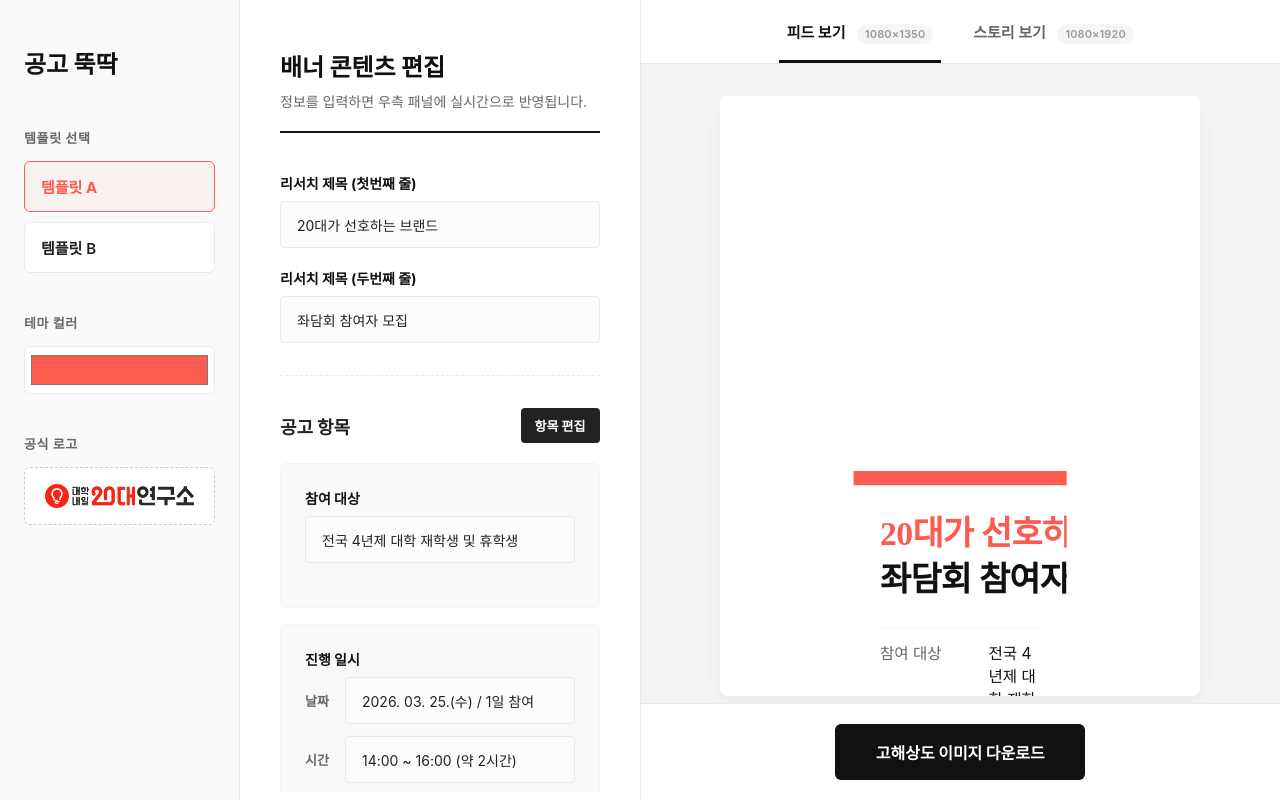
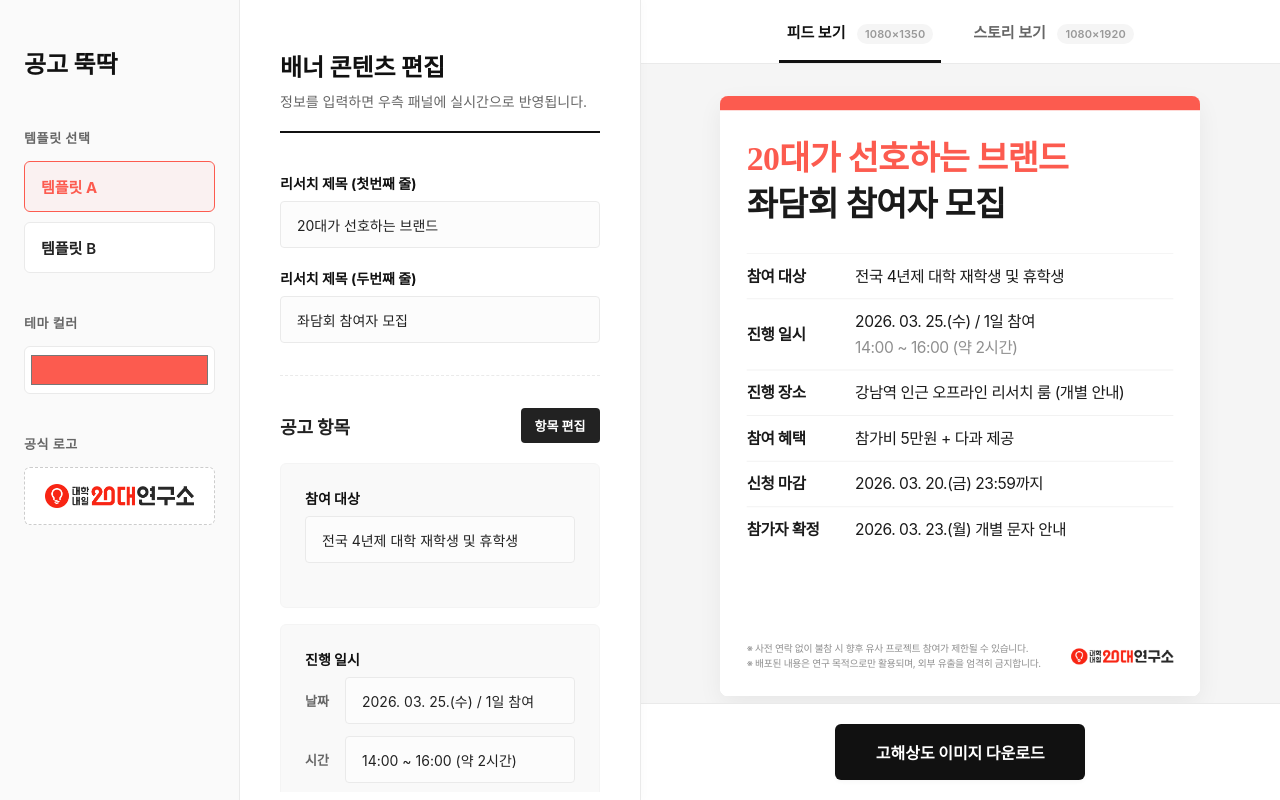
Before and after one commit to dalcie301/rbanner-generator, a plain HTML site: page index.html in a window 1280 px wide. Drawn offline with nearby package versions, Linux system fonts and the light colour scheme; a web font is replaced by a local one.

Commit message:
Revert "Update index.html, script.js, locofy_template_a_story.css"
This reverts commit bafbe2881d2fea4710820ea4709ce38fcafb5273.

```diff
--- a/index.html
+++ b/index.html
@@ -359,8 +359,8 @@
 
                         <div class="form-group notice-group">
                             <label for="notice">유의사항</label>
-                            <textarea id="notice"
-                                rows="3">대학내일20대연구소 전용 리서치 공고 배너 생성기 '공고뚝딱'. 텍스트만 입력하면 공고 이미지가 뚝딱 완성됩니다.</textarea>
+                            <textarea id="notice" rows="3">※ 사전 연락 없이 불참 시 향후 유사 프로젝트 참여가 제한될 수 있습니다.
+※ 배포된 내용은 연구 목적으로만 활용되며, 외부 유출을 엄격히 금지합니다.</textarea>
                         </div>
 
                         <div class="form-actions"
--- a/script.js
+++ b/script.js
@@ -959,10 +959,10 @@ document.addEventListener('DOMContentLoaded', () => {
         // Locofy 구동 등 특정 디자인 모드에서는 absolute scale이 스크롤 높이를 비틀어버리므로 오버플로우 검사를 건너뜀
         const capacityBarWrapper = document.querySelector('.capacity-bar-wrapper');
         if (bannerCanvas.classList.contains('template-a')) {
-            isOver = false;
-            if (capacityBarWrapper) capacityBarWrapper.style.display = 'none';
+             isOver = false;
+             if (capacityBarWrapper) capacityBarWrapper.style.display = 'none';
         } else {
-            if (capacityBarWrapper) capacityBarWrapper.style.display = 'block';
+             if (capacityBarWrapper) capacityBarWrapper.style.display = 'block';
         }
 
         if (capacityBar) {
@@ -996,86 +996,127 @@ document.addEventListener('DOMContentLoaded', () => {
 
             const isTemplateA = bannerCanvas.classList.contains('template-a');
             const isFeedMode = currentMode === 'feed';
+            const isStoryMode = currentMode === 'story';
 
-            if (isTemplateA) {
-                // 1) 모드에 맞는 템플릿 로드
+            if (isTemplateA && (isFeedMode || isStoryMode)) {
+                // 1) 동적 파일 로드 구현체 (개발망 접근 제한 우회용 네이티브 템플릿 로드 적용 완료✨)
                 if (locofyDynamicWrapper.dataset.activeMode !== currentMode) {
                     const templateId = isFeedMode ? 'tpl-locofy-a-feed' : 'tpl-locofy-a-story';
                     const TPL = document.getElementById(templateId);
                     if (TPL) {
-                        locofyDynamicWrapper.innerHTML = TPL.innerHTML;
+                         locofyDynamicWrapper.innerHTML = TPL.innerHTML;
                     }
-                    // 스토리일 때는 별도의 컨테이너 클래스를 주어 CSS 충돌 방지
                     locofyDynamicWrapper.className = isFeedMode ? 'template-a-feed-container' : 'template-a-story-container';
                     locofyDynamicWrapper.dataset.activeMode = currentMode;
                 }
 
+                // 2) 래퍼 전환
                 standardWrapper.style.display = 'none';
                 locofyDynamicWrapper.style.display = 'block';
 
-                // [수정] 스토리/피드 공통으로 루트 요소를 찾도록 변경
                 const targetWrapper = locofyDynamicWrapper.querySelector('.template-a-feed');
                 if (!targetWrapper) return;
 
+                const containerClass = isFeedMode ? 'template-a-feed-container' : 'template-a-story-container';
                 const nativeWidth = 1080;
-                const nativeHeight = isFeedMode ? 1350 : 1920; // 스토리 높이 1920 적용 확인
+                const nativeHeight = isFeedMode ? 1350 : 1920;
 
-                // 2) CSS 스케일링 (강제 높이 지정)
+                // 2) CSS 스케일링
                 const currentWidth = bannerCanvas.clientWidth || 480;
                 const scaleVal = currentWidth / nativeWidth;
+                targetWrapper.style.position = 'absolute';
+                targetWrapper.style.top = '0';
+                targetWrapper.style.left = '0';
+                targetWrapper.style.transformOrigin = 'top left';
+                targetWrapper.style.transform = `scale(${scaleVal})`;
+                targetWrapper.style.width = `${nativeWidth}px`;
+                targetWrapper.style.height = `${nativeHeight}px`;
 
-                targetWrapper.style.transform = `scale(${scaleVal})`;
-                targetWrapper.style.height = `${nativeHeight}px`; // 여기서 1920px로 강제 확장!
-
+                bannerCanvas.style.position = 'relative';
                 bannerCanvas.style.height = `${nativeHeight * scaleVal}px`;
 
-                // 3) 데이터 바인딩 (색상 강제 적용 포함)
+                // 3) 데이터 바인딩 로직
+                // (a) 제목
                 const title1Selector = isFeedMode ? '.line-1' : '.line-12';
                 const title2Selector = isFeedMode ? '.line-2' : '.line-22';
-
                 const locofyTitle1 = targetWrapper.querySelector(title1Selector);
                 const locofyTitle2 = targetWrapper.querySelector(title2Selector);
+                if (locofyTitle1 && previewTitleLine1) locofyTitle1.textContent = previewTitleLine1.textContent;
+                if (locofyTitle2 && previewTitleLine2) locofyTitle2.textContent = previewTitleLine2.textContent;
 
-                // [2번 문제 해결] 제목 색상 강제 부여
-                if (locofyTitle1) {
-                    locofyTitle1.textContent = previews.titleLine1.textContent;
-                    locofyTitle1.style.color = 'var(--primary)'; // 테마색 강제 적용
-                }
-                if (locofyTitle2) {
-                    locofyTitle2.textContent = previews.titleLine2.textContent;
-                    locofyTitle2.style.color = '#111111'; // 두번째 줄 검정색 고정
-                }
-
-                // (b) 동적 리스트 및 기타 데이터 매핑 (기존 로직 유지하되 색상 보강)
+                // (b) 동적 리스트 렌더링
                 const frameContents = targetWrapper.querySelector('.frame-contents');
                 if (frameContents) {
                     frameContents.innerHTML = '';
                     infoListDls().forEach(dl => {
                         const dtText = dl.querySelector('dt').textContent;
-                        const ddText = dl.querySelector('dd').textContent;
                         const bodyDiv = document.createElement('div');
 
-                        // 하이라이트 여부에 따라 색상 분기
-                        const isHighlight = dl.classList.contains('highlight-row');
-                        const textColor = isHighlight ? 'var(--primary)' : '#111111';
-                        const fontWeight = isHighlight ? '800' : '400';
+                        if (dl.id === 'preview-dl-date') {
+                            bodyDiv.className = `contents-11 ${containerClass}`;
+                            const listCls = isFeedMode ? 'list-2' : 'list-22';
+                            const titleCls = isFeedMode ? 'list-12' : 'list-14';
+                            const contentWrapCls = isFeedMode ? 'list-2-contents' : 'list-2-contents2';
+                            const dateCls = isFeedMode ? 'date' : 'date2';
+                            const timeCls = isFeedMode ? 'time' : 'time2';
+                            bodyDiv.innerHTML = `
+                              <div class="${listCls}">
+                                <h2 class="${titleCls}">${dtText}</h2>
+                              </div>
+                              <div class="${contentWrapCls}">
+                                <h2 class="${dateCls}">${document.getElementById('preview-date-date').textContent}</h2>
+                                <h2 class="${timeCls}">${document.getElementById('preview-date-time').textContent}</h2>
+                              </div>
+                            `;
+                        } else {
+                            bodyDiv.className = `contents-12 ${containerClass}`;
+                            const ddText = dl.querySelector('dd').textContent;
+                            const listCls = isFeedMode ? 'list-1' : 'list-13';
+                            const titleCls = isFeedMode ? 'list-12' : 'list-14';
+                            // In Locofy some are list-1-contents, some list-5-contents, let's use list-1-contents everywhere for simplicity
+                            const contentWrapCls = isFeedMode ? 'list-1-contents' : 'list-1-contents3';
+                            const textCls = isFeedMode ? 'list-1-contents2' : 'list-1-contents4';
+                            bodyDiv.innerHTML = `
+                              <div class="${listCls}">
+                                <h2 class="${titleCls}">${dtText}</h2>
+                              </div>
+                              <div class="${contentWrapCls}">
+                                <h2 class="${textCls}">${ddText}</h2>
+                              </div>
+                            `;
+                        }
 
-                        bodyDiv.className = dl.id === 'preview-dl-date' ? 'contents-11' : 'contents-12';
-                        bodyDiv.style.borderTop = '1px solid #EAEAEA';
-                        bodyDiv.style.display = 'flex';
+                        // 하이라이트(강조) 적용 연동
+                        if (dl.classList.contains('highlight-row')) {
+                             bodyDiv.style.backgroundColor = 'rgba(252, 91, 79, 0.04)';
+                             const titles = bodyDiv.querySelectorAll('h2');
+                             titles.forEach(t => {
+                                t.style.color = 'var(--Primary-Red)';
+                                t.style.fontWeight = '800';
+                             });
+                        }
 
-                        // Locofy 구조 복제 (내부 팀용 최적화)
-                        bodyDiv.innerHTML = `
-                            <div style="width:228px; padding:28px 0; color:#666;">${dtText}</div>
-                            <div style="flex:1; padding:28px 0; color:${textColor}; font-weight:${fontWeight};">${ddText}</div>
-                        `;
                         frameContents.appendChild(bodyDiv);
                     });
                 }
+
+                // (c) 유의사항
+                const noticeHTML = document.getElementById('preview-notice').innerHTML;
+                const locofyNotice = targetWrapper.querySelector('.locofy-notice');
+                if (locofyNotice) {
+                    locofyNotice.innerHTML = noticeHTML;
+                }
+
             } else {
+                // 원상 복구
                 standardWrapper.style.display = '';
                 locofyDynamicWrapper.style.display = 'none';
+                locofyDynamicWrapper.innerHTML = '';
+                locofyDynamicWrapper.dataset.activeMode = '';
+                locofyDynamicWrapper.className = '';
+
                 bannerCanvas.style.height = '';
+                bannerCanvas.style.position = '';
             }
         };
 
--- a/templates/template_a/story/locofy_template_a_story.css
+++ b/templates/template_a/story/locofy_template_a_story.css
@@ -1,7 +1,7 @@
 .template-a-story-container .template-a-feed {
   width: 1080px;
   height: 1920px;
-  position: relative;
+  position: absolute;
   top: 0;
   left: 0;
   background-color: var(--color-white);
```
